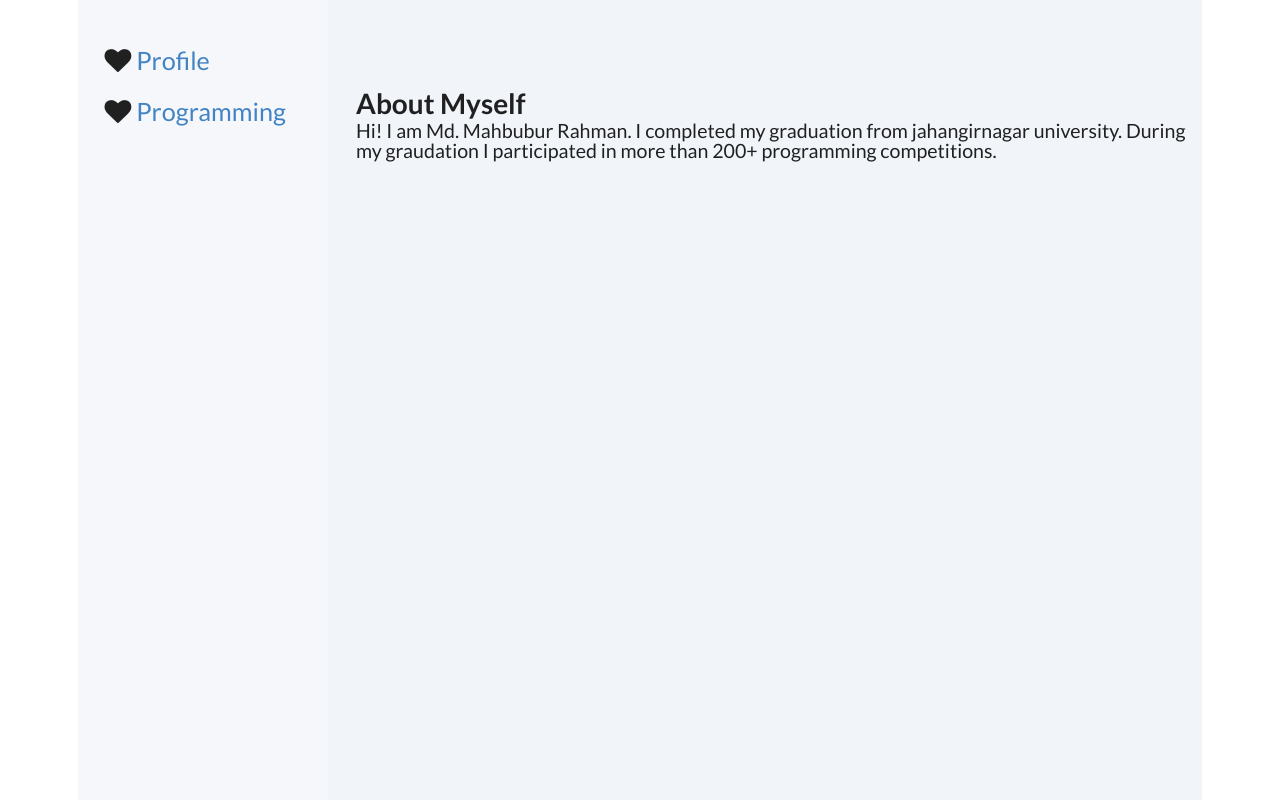
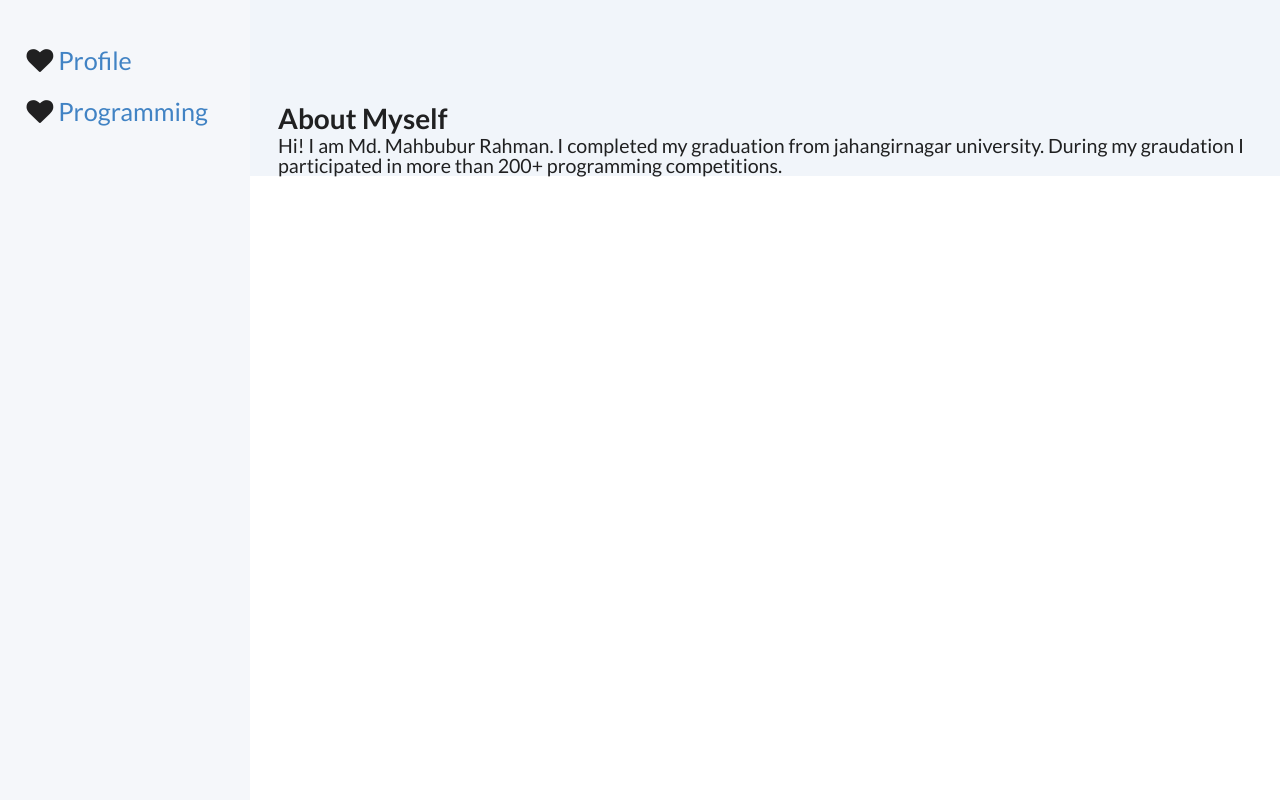
Before and after one commit to mahbubcseju/portfolio, a React (Create React App) app in the folder client/: page / in a window 1280 px wide. Built offline with nearby package versions, Linux system fonts and the light colour scheme.

Commit message:
route linking

```diff
--- a/client/src/components/App.js
+++ b/client/src/components/App.js
@@ -9,18 +9,15 @@ import '../static/css/base.css'
 class App extends React.Component {
   render() {
     return (
-
-      <div className="content">
+      <Router className="content">
         <div className="left">
           <SideNav/>
         </div>
         <div className="right">
-          <Router>
-            <Route exact path="/" component={Profile} />
-            <Route path="/programming" component={Programming} />
-          </Router>
+          <Route exact path="/" component={Profile} />
+          <Route path="/programming" component={Programming} />
         </div>
-      </div>
+      </Router>
     );
   }
 }
--- a/client/src/components/sidenav.js
+++ b/client/src/components/sidenav.js
@@ -1,4 +1,5 @@
 import React from 'react';
+import {Link} from 'react-router-dom';
 import '../static/css/sidenav.css'
 
 class SideNav extends React.Component {
@@ -7,10 +8,10 @@ class SideNav extends React.Component {
       <div>
         <div className="side-nav">
           <div className="nav-item">
-            <i className="heart icon"></i><a href="/">Profile</a>
+            <i className="heart icon"></i><Link to="/">Profile</Link>
           </div>
           <div className="nav-item">
-            <i className="heart icon"></i><a href="/programming">Programming</a>
+            <i className="heart icon"></i><Link to="/programming">Programming</Link>
           </div>
         </div>
       </div>
```
